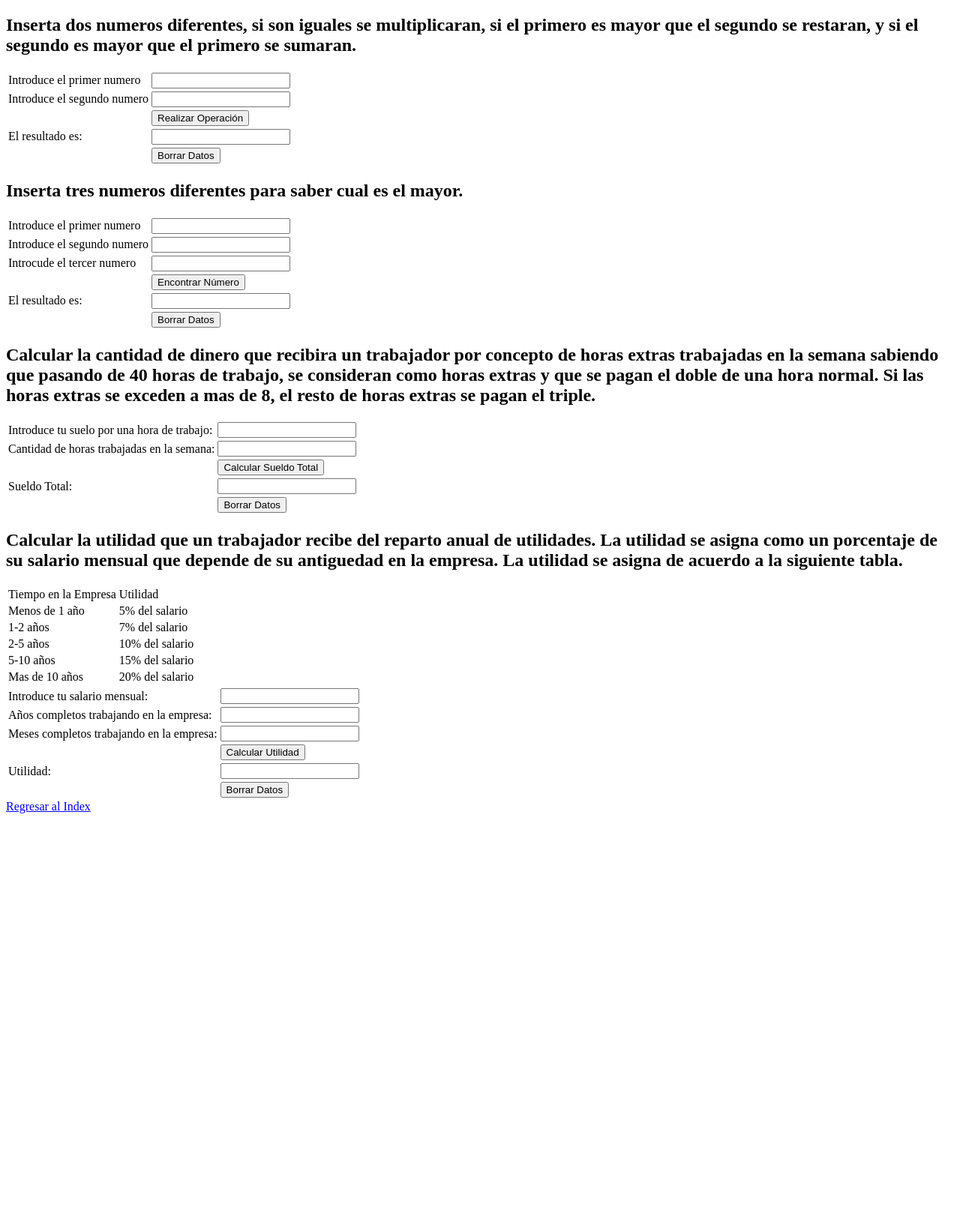
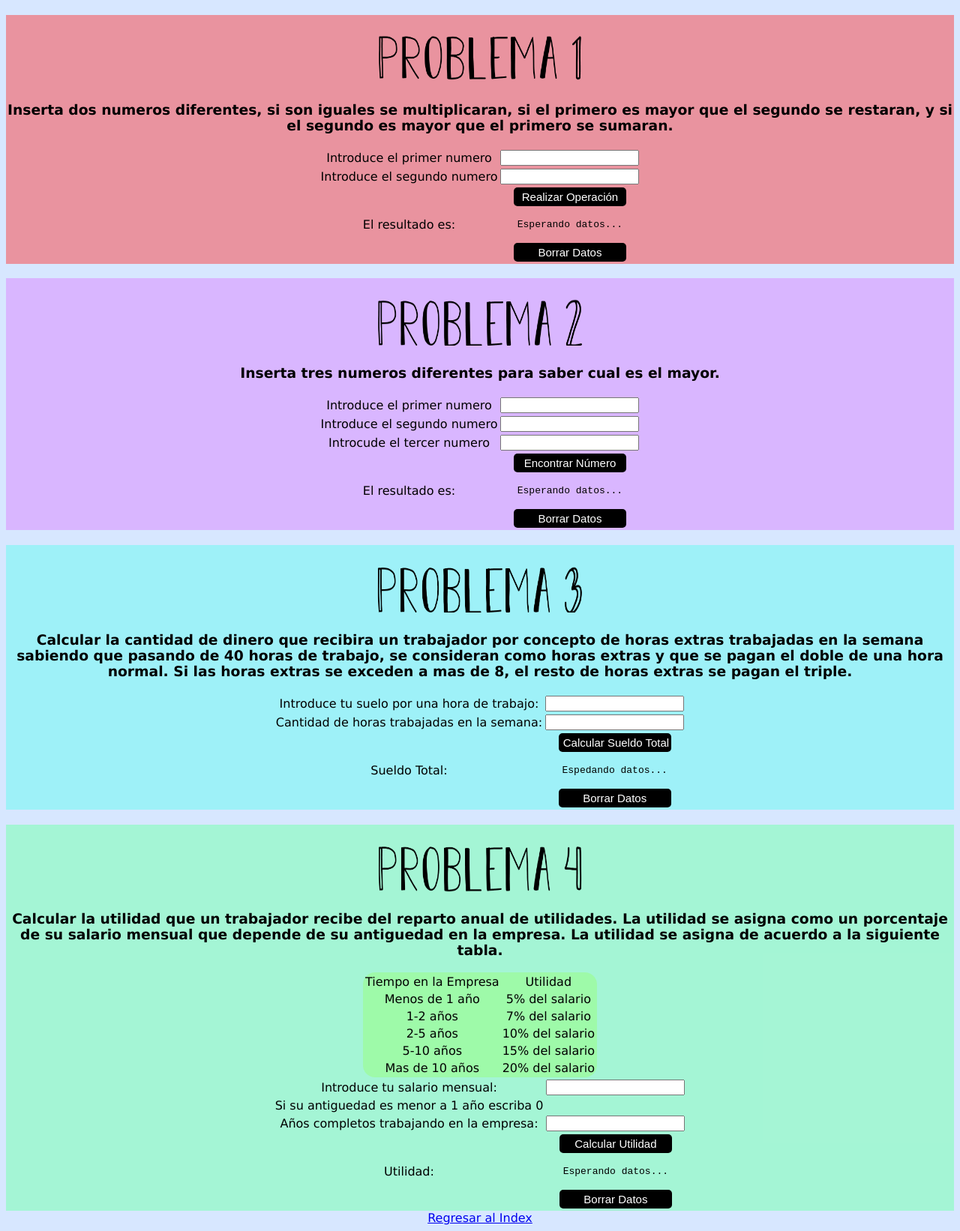
Before and after one commit to camila448859/Equipo3_Dagga, a plain HTML site: page PracticaEquipo/problemas.html in a window 1280 px wide. Shown: the whole page at 75% size. Before the commit the page ends 1093 px from the top, so only its background shows below. Drawn offline with Linux system fonts and the light colour scheme.

Commit message:
ChillyDogs

```diff
--- /dev/null
+++ b/CSS/styleuwu.css
@@ -0,0 +1,28 @@
+body{
+    font-family:'Lucida Sans', 'Lucida Sans Regular', 'Lucida Grande', 'Lucida Sans Unicode';
+    text-align: center;
+    background-color: rgba(255, 255, 168, 0.699);
+}
+.tablita1{
+    height: 100px;
+    width: 600px;
+    background-color: rgba(255, 206, 174, 0.678);
+    float: left;
+    border-radius: 1rem;
+}
+td{
+    height: 50px;
+    width: 100%;
+}
+.tablita2{
+    height: 100px;
+    width: 600px;
+    background-color: rgba(255, 206, 174, 0.678);
+    float: right;
+    border-radius: 1rem;
+}
+.tdq{
+    background-color: rgba(255, 141, 70, 0.418);
+    border-radius: 1rem;
+    height: 80px;
+}
--- /dev/null
+++ b/PracticaEquipo/CSS/style.css
@@ -0,0 +1,32 @@
+body{
+    background-color: rgba(154, 194, 255, 0.39);
+    font-family:'Lucida Sans', 'Lucida Sans Regular', 'Lucida Grande', 'Lucida Sans Unicode';
+    text-align: center;
+}
+.p1{
+  background-color: rgba(251, 71, 71, 0.518);
+}
+.p2{
+    background-color: rgba(221, 137, 255, 0.518);
+  }
+.p3{
+    background-color: rgba(122, 248, 244, 0.604);
+  }
+.p4{
+    background-color: rgba(131, 255, 185, 0.601);
+  }
+.tablita{
+    background-color: rgba(153, 255, 130, 0.516);
+    border-radius: 1rem;
+}
+.bottom{
+    text-align: center;
+    justify-content: center;
+    cursor: pointer;
+    background-color: rgb(0, 0, 0);
+    color: rgb(255, 255, 255);
+    width: 150px;
+    height: 25px;
+    font-size: 15px;
+    border-radius: 5px;
+    border: none;
--- a/PracticaEquipo/JAVASCRIPT/practica.js
+++ b/PracticaEquipo/JAVASCRIPT/practica.js
@@ -9,12 +9,6 @@ function validarc(e){
 
 }
 
-function borrard(){
-    document.problema1.num1.value="";
-    document.problema1.num2.value="";
-    document.problema1.res.value="";
-}
-
 function xd(){
     var a=document.problema1.num1.value;
     var b=document.problema1.num2.value;
@@ -23,9 +17,89 @@ function xd(){
     var num2 = parseInt(b);
 
     if (num1==num2)
-        document.problema1.res.value=num1*num2;
+        document.getElementById('p1-salida').textContent=num1*num2
     else if(num1>num2)
-        document.problema1.res.value=num1-num2;
+        document.getElementById('p1-salida').textContent=num1-num2;
     else if(num1<num2)
-        document.problema1.res.value=num1+num2;
+        document.getElementById('p1-salida').textContent=num1+num2;
 }
+
+function evaluar(){
+
+    var num1=document.problema2.n1.value;
+    var num2=document.problema2.n2.value;
+    var num3=document.problema2.n3.value;
+
+    if (num1>num2 && num1>num3){
+        alert(num1);
+        resultado= num1;
+    }
+    else if (num2>num1 && num2>num3)
+    {       alert(num2);
+            resultado=num2;
+        } else {
+            alert(num3);
+            resultado=num3;
+        }
+        document.getElementById('p2-salida').textContent=resultado;
+}
+
+function sueldoext(){
+    var vsueldohr=document.problema3.sueldohr.value;
+    var sueldohr=parseInt(vsueldohr);
+    var vhrs=document.problema3.horas.value;
+    var horas=parseInt(vhrs);
+
+    if(horas<=40)
+        document.getElementById('p3-salida').textContent="$"+horas*sueldohr;
+    else if(horas>=40 && horas<=48)
+        document.getElementById('p3-salida').textContent="$"+((horas-40)*(sueldohr*2)+(sueldohr*40));
+    else
+        document.getElementById('p3-salida').textContent="$"+((horas-48)*(sueldohr*3)+(8*(sueldohr*2))+(sueldohr*40));
+}
+
+function problema4(){
+
+    //creamos variables para salario y los anios en los que se trabaja
+    var salario = document.getElementById('salariom').value;
+    var anios = document.getElementById('anos').value;
+    var util = 0
+
+    //se crean ifs anidados para las posibilidades de utilidad anual
+    if(anios==0 || anios<1){
+        util = parseFloat(salario)*0.05;
+    }else{
+        if(anios==1){
+            util = parseFloat(salario)*0.07
+        }else{
+            if(anios<=2){
+                util = parseFloat(salario)*0.07;
+            }else{
+                if(anios<=5){
+                    util =parseFloat(salario)*0.10;
+                }else{
+                    if(anios<=10){
+                        util = parseFloat(salario)*0.15;
+                    }else{
+                        if(anios>10){
+                            util = parseFloat(salario)*0.20;
+                        }
+                    }
+                }
+            }
+        }
+    }
+
+    //se da maximo 2 decimales de los valores
+    var sal = parseFloat(salario).toFixed(2);
+    var ut = parseFloat(util).toFixed(2);
+
+    //se suman los valores
+    var fin = parseFloat(sal)+parseFloat(ut);
+
+    //se imprime el resultado
+    document.getElementById('p4-salida').textContent = 'Tu salario es de ' + sal + '\n' +
+                                                        'Tu utilidad es de ' + ut + '\n' +
+                                                        'Tu importe final es de '+ fin;
+
+}
--- a/PracticaEquipo/problemas.html
+++ b/PracticaEquipo/problemas.html
@@ -4,18 +4,26 @@
     <meta charset="UTF-8">
     <meta http-equiv="X-UA-Compatible" content="IE=edge">
     <meta name="viewport" content="width=device-width, initial-scale=1.0">
+    <link rel="stylesheet" href="css/style.css">
     <title>Problemas</title>
 </head>
 <body>
+
+
+
+
+    <!-- Problema 1 -->
+    <section>
         <div class="p1">
-        <form method="post" name="problema1" action="">
+            <form method="post" name="problema1" action="" onsubmit="return validar(this)">
                 <label>
-                <h2>
+                    <h1><img src="img/problem1.png" width="300px" height="90px"></h1>
+                    <h3>
                         Inserta dos numeros diferentes, si son iguales se multiplicaran, si el primero es mayor que el segundo
                         se restaran, y si el segundo es mayor que el primero se sumaran.
-                </h2>
+                    </h3>
                 </label>
-            <table>
+                <table align="center">
                     <tr>
                         <td>Introduce el primer numero</td>
                         <td><input type="text" name="num1" id="" onkeypress="return validarc(event)"></td>
@@ -26,27 +34,34 @@
                     </tr>
                     <tr>
                         <td></td>
-                    <td><input type="button" value="Realizar Operación" onclick="xd()"></td>
+                        <td><input class="bottom" type="button" value="Realizar Operación" onclick="xd()"></td>
                     </tr>
                     <tr>
                         <td>El resultado es:</td>
-                    <td><input type="text" name="res" id="" readonly="readonly" class="input_text"></td>
+                        <td><pre id="p1-salida">Esperando datos...</pre></td>
                     </tr>
                     <tr>
                         <td></td>
-                    <td><input type="button" value="Borrar Datos" name="borrar" onclick="borrard()"></td>
+                        <td><input class="bottom" type="reset" value="Borrar Datos" name="borrar"></td>
                     </tr>
                 </table>
             </form>
         </div>
+    </section>
+
+
+
+    <!-- Problema 2 -->
+    <section>
         <div class="p2">
             <form method="post" name="problema2" action="">
                 <label>
-                <h2>
+                    <h1><img src="img/problem2.png" width="300px" height="90px"></h1>
+                    <h3>
                         Inserta tres numeros diferentes para saber cual es el mayor.
-                </h2>
+                    </h3>
                 </label>
-            <table>
+                <table align="center">
                     <tr>
                         <td>Introduce el primer numero</td>
                         <td><input type="text" name="n1" id="" onkeypress="return validarc(event)"></td>
@@ -57,33 +72,39 @@
                     </tr>
                     <tr>
                         <td>Introcude el tercer numero</td>
-                    <td><input type="text" name="n3" id=""onkeypress="return validarc(event)"></td>
+                        <td><input type="text" name="n3" id="" onkeypress="return validarc(event)"></td>
                     </tr>
                     <tr>
                         <td></td>
-                    <td><input type="button" value="Encontrar Número"></td>
+                        <td><input class="bottom" type="button" value="Encontrar Número" onclick="evaluar()"></td>
                     </tr>
                     <tr>
                         <td>El resultado es:</td>
-                    <td><input type="text" name="resul" id="" readonly="readonly" class="input_text"></td>
+                        <td><pre id="p2-salida">Esperando datos...</pre></td>
                     </tr>
                     <tr>
                         <td></td>
-                    <td><input type="button" value="Borrar Datos" name="borrar" onclick="borrard()"></td>
+                        <td><input class="bottom" type="reset" value="Borrar Datos" name="borrar"></td>
                     </tr>
                 </table>
             </form>
         </div>
+    </section>
+
+
+    <!-- Problema 3 -->
+    <section>
         <div class="p3">
             <form  method="post" name="problema3" action="">
                 <label>
-                <h2>
+                    <h1><img src="img/problem3.png" width="300px" height="90px"></h1>
+                    <h3>
                         Calcular la cantidad de dinero que recibira un trabajador por concepto de horas extras trabajadas en la
                         semana sabiendo que pasando de 40 horas de trabajo, se consideran como horas extras y que se pagan el doble
                         de una hora normal. Si las horas extras se exceden a mas de 8, el resto de horas extras se pagan el triple.
-                </h2>
+                    </h3>
                 </label>
-            <table>
+                <table align="center">
                     <tr>
                         <td>Introduce tu suelo por una hora de trabajo:</td>
                         <td><input type="text" name="sueldohr" id="" onkeypress="return validarc(event)"></td>
@@ -94,29 +115,36 @@
                     </tr>
                     <tr>
                         <td></td>
-                    <td><input type="button" value="Calcular Sueldo Total"></td>
+                        <td><input class="bottom" type="button" value="Calcular Sueldo Total" onclick="sueldoext()"></td>
                     </tr>
                     <tr>
                         <td>Sueldo Total:</td>
-                    <td><input type="text" name="sueldot" id="" readonly="readonly" class="input_text"></td>
+                        <td><pre id="p3-salida">Espedando datos...</pre></td>
                     </tr>
                     <tr>
                         <td></td>
-                    <td><input type="button" value="Borrar Datos" name="borrar" onclick="borrard()"></td>
+                        <td><input class="bottom" type="reset" value="Borrar Datos" name="borrar" ></td>
                     </tr>
                 </table>
             </form>
         </div>
+    </section>
+
+
+    <!-- Problema 4 -->
+    <section>
         <div class="p4">
-        <form method="post" name="problema4" action="">
+
+
                 <label>
-                <h2>
+                    <h1><img src="img/problem4.png" width="300px" height="90px"></h1>
+                    <h3>
                         Calcular la utilidad que un trabajador recibe del reparto anual de utilidades. La utilidad se
                         asigna como un porcentaje de su salario mensual que depende de su antiguedad en la empresa. La
                         utilidad se asigna de acuerdo a la siguiente tabla.
-                </h2>
+                    </h3>
                 </label>
-            <table>
+                <table class="tablita" align="center">
                     <tr>
                         <td>Tiempo en la Empresa</td>
                         <td>Utilidad</td>
@@ -142,35 +170,49 @@
                         <td>20% del salario</td>
                     </tr>
                 </table>
-            <table>
+
+
+            <form method="post" action="">
+                <table align="center">
+
                     <tr>
                         <td>Introduce tu salario mensual:</td>
-                    <td><input type="text" name="salariom" id="" onkeypress="return validarc(event)"></td>
+                        <td><input type="text" name="salariom" class="salariom" id="salariom" onkeypress="return validarc(event)"></td>
+                    </tr>
+                    <tr>
+                        <td>Si su antiguedad es menor a 1 año escriba 0</td>
                     </tr>
                     <tr>
                         <td>Años completos trabajando en la empresa:</td>
-                    <td><input type="text" name="años" onkeypress="return validarc(event)"></td>
+                        <td><input type="text" name="anos" class="anos" id="anos" onkeypress="return validarc(event)"></td>
+
+                    </tr>
+
+
+                    <tr>
+                        <td></td>
+                        <td><input class="bottom" type="button" value="Calcular Utilidad" onclick="problema4()"></button></td>
                     </tr>
                     <tr>
-                    <td>Meses completos trabajando en la empresa:</td>
-                    <td><input type="text" name="meses" id="" onkeypress="return validarc(event)"></td>
+                        <td>Utilidad:</td>
+                        <td><pre align="center" class="salida" id="p4-salida">Esperando datos...</pre></td>
                     </tr>
                     <tr>
                         <td></td>
-                    <td><input type="button" value="Calcular Utilidad"></td>
-                </tr>
-                <tr>
-                    <td>Utilidad:</td>
-                    <td><input type="text" name="utilidad" id="" readonly="readonly" class="input_text"></td>
-                </tr>
-                <tr>
-                    <td></td>
-                    <td><input type="button" value="Borrar Datos" name="borrar" onclick="borrard()"></td>
+                    <td><input class="bottom" type="reset" value="Borrar Datos" name="borrar"></td>
                     </tr>
                 </table>
             </form>
+
+
+        </div>
+    </section>
+
+
+
+
     <a href="../index.html">Regresar al Index</a>
-    </div>
+
     <script src="JAVASCRIPT/practica.js"></script>
 </body>
 </html>
```
Also changed, not shown: index.html (+42 -13 lines), PracticaEquipo/img/practice.png (added), PracticaEquipo/img/problem1.png (added), PracticaEquipo/img/problem2.png (added), PracticaEquipo/img/problem3.png (added), PracticaEquipo/img/problem4.png (added), PracticaEquipo/img/subtitlte.png (added), PracticaEquipo/img/title.png (added). Lines whose indentation alone changed are shown as unchanged.
